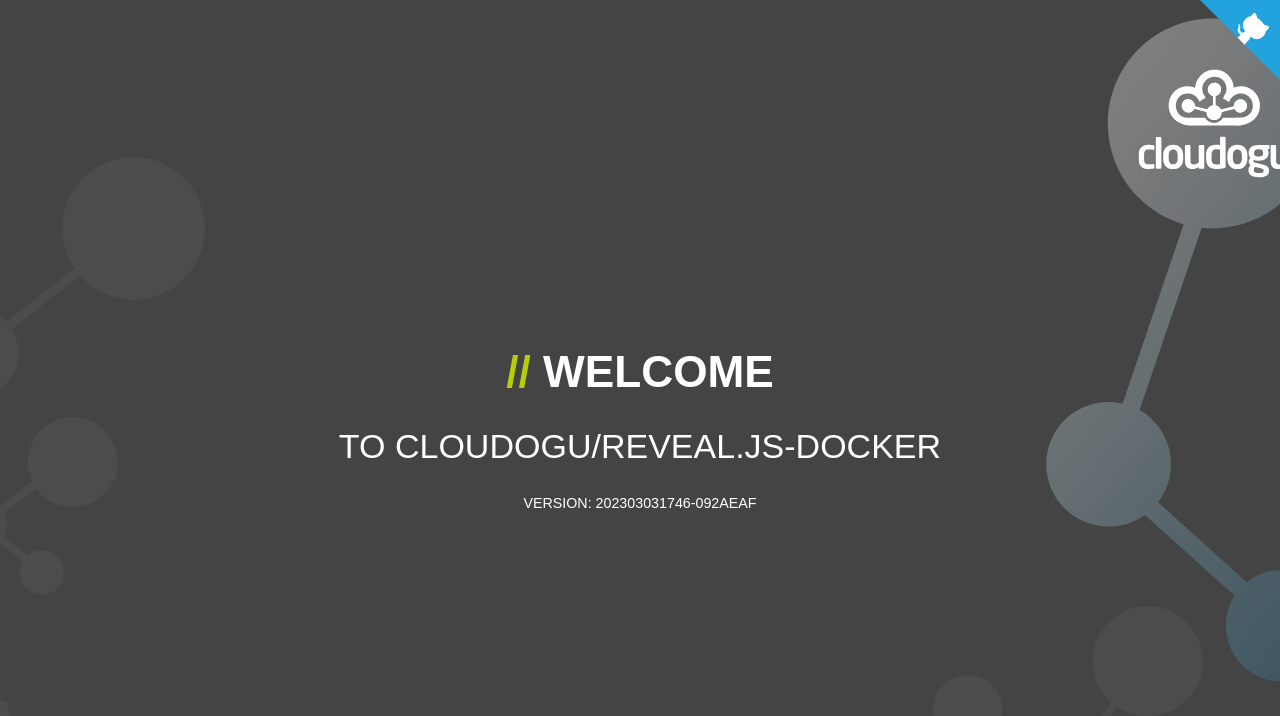
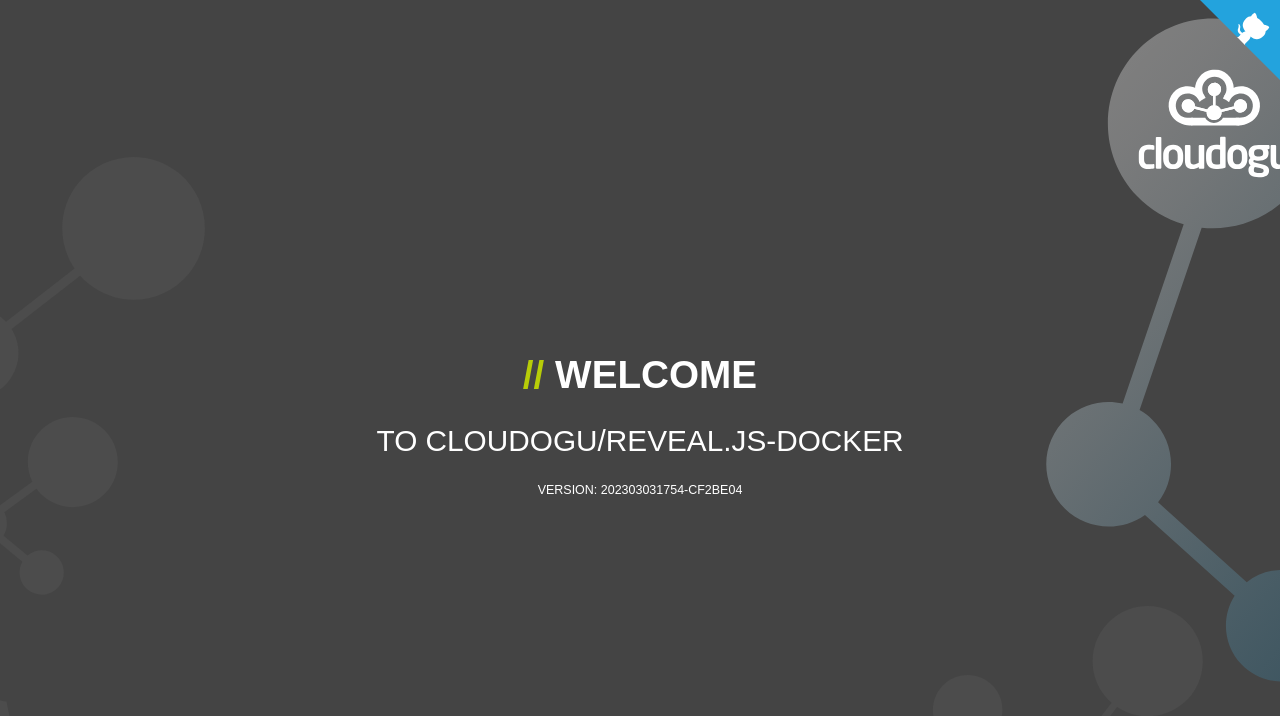
Before and after one commit to cloudogu/reveal.js-docker-example, a plain HTML site: page index.html in a window 1280 px wide. Shown: the top 716 px of the page. Drawn offline with Linux system fonts and the light colour scheme; a web font is replaced by a local one.

Commit message:
202303031754-cf2be04

```diff
--- a/docs/slides/01-intro.md
+++ b/docs/slides/01-intro.md
@@ -8,7 +8,7 @@
 to cloudogu/reveal.js-docker
 
 <div class="title-version">
-Version: 202303031746-092aeaf
+Version: 202303031754-cf2be04
 </div>
 
 
--- a/index.html
+++ b/index.html
@@ -58,7 +58,7 @@
 				// - https://revealjs.com/initialization/
 				// - https://revealjs.com/config/
 				Reveal.initialize({
-					hash: true,
+					hash: true, width: 1280,
 					history: true,
 					pdfSeparateFragments : false,
 					// Use the default (h.v), because the printed version will always have this anyway
```
Also changed, not shown: 1 other file.
